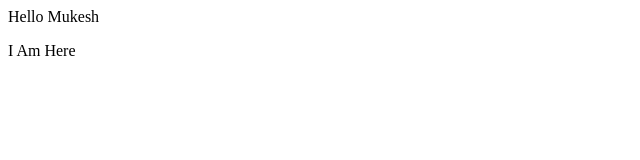
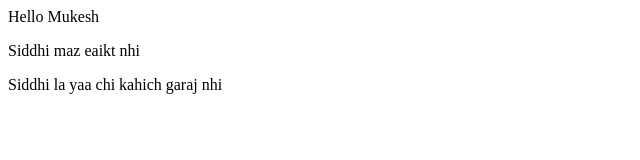
Before and after one commit to mspatil-jalgaon/Text-Editor, a plain HTML site: page index.html in a window 1280 px wide. Shown: the whole page, without its empty margins (0-640 px from the left). Drawn offline with Linux system fonts and the light colour scheme.

Commit message:
Update index.html

```diff
--- a/index.html
+++ b/index.html
@@ -1,2 +1,3 @@
 <p>Hello Mukesh</p>
-<p> I Am Here</p>
+<p> Siddhi maz eaikt nhi </p>
+<p> Siddhi la yaa chi kahich garaj nhi </p>
```
